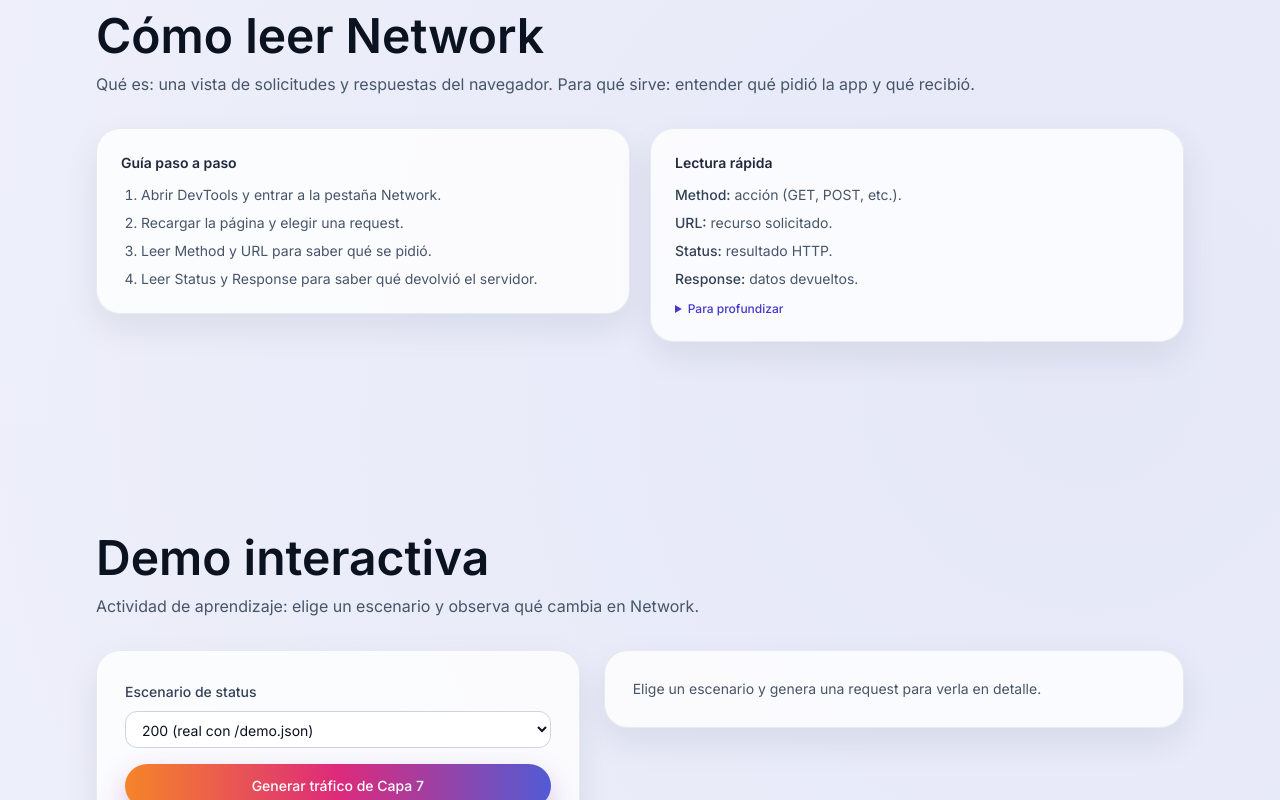
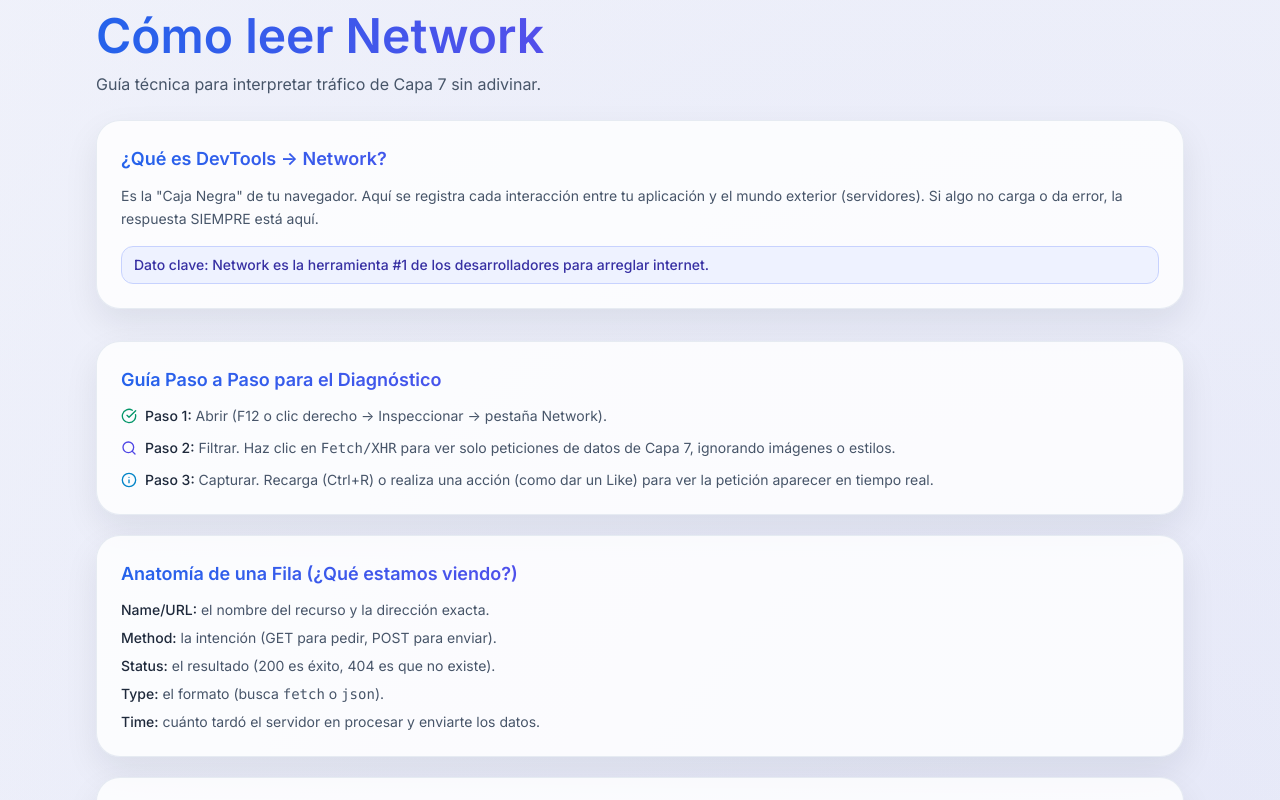
Before and after one commit to Kamolchig/capa-7-modelo-osi-demo, a React (Vite) app: page / in a window 1280 px wide. Shown: the part 6760-7560 px from the top of the page. Built offline with nearby package versions, Linux system fonts and the light colour scheme.

Commit message:
Setup FINAL7

```diff
--- a/src/components/DiagnosticsSection.jsx
+++ b/src/components/DiagnosticsSection.jsx
@@ -1,37 +1,91 @@
 import { Reveal } from './Reveal'
+import { CheckCircle, Info, Search } from 'lucide-react'
 
 export default function DiagnosticsSection() {
   return (
     <section id="diagnostico" className="scroll-mt-28 py-24">
       <Reveal>
-        <h2 className="text-4xl font-semibold text-[#0B1220] sm:text-5xl">Cómo leer Network </h2>
-        <p className="mt-3 max-w-4xl text-slate-600">Qué es: una vista de solicitudes y respuestas del navegador. Para qué sirve: entender qué pidió la app y qué recibió.</p>
+        <h2 className="bg-gradient-to-r from-blue-600 to-purple-600 bg-clip-text text-4xl font-semibold text-transparent sm:text-5xl">Cómo leer Network</h2>
+        <p className="mt-3 max-w-4xl text-slate-600">
+          Guía técnica para interpretar tráfico de Capa 7 sin adivinar.
+        </p>
       </Reveal>
-      <div className="mt-8 grid gap-5 lg:grid-cols-2">
+
+      <Reveal delay={0.02}>
+        <article className="card mt-6 p-6">
+          <h3 className="bg-gradient-to-r from-blue-600 to-purple-600 bg-clip-text text-lg font-semibold text-transparent">¿Qué es DevTools → Network?</h3>
+          <p className="mt-3 text-sm leading-relaxed text-slate-600">
+            Es la &quot;Caja Negra&quot; de tu navegador. Aquí se registra cada interacción entre tu aplicación y el mundo
+            exterior (servidores). Si algo no carga o da error, la respuesta SIEMPRE está aquí.
+          </p>
+          <p className="mt-4 rounded-xl border border-indigo-200 bg-indigo-50 px-3 py-2 text-sm font-medium text-indigo-800">
+            Dato clave: Network es la herramienta #1 de los desarrolladores para arreglar internet.
+          </p>
+        </article>
+      </Reveal>
+
+      <div className="mt-8 space-y-5">
         <Reveal>
           <article className="card p-6">
-            <p className="text-sm font-semibold text-slate-800">Guía paso a paso</p>
-            <ol className="mt-3 list-decimal space-y-2 pl-5 text-sm text-slate-600">
-              <li>Abrir DevTools y entrar a la pestaña Network.</li>
-              <li>Recargar la página y elegir una request.</li>
-              <li>Leer Method y URL para saber qué se pidió.</li>
-              <li>Leer Status y Response para saber qué devolvió el servidor.</li>
+            <h3 className="bg-gradient-to-r from-blue-600 to-purple-600 bg-clip-text text-lg font-semibold text-transparent">Guía Paso a Paso para el Diagnóstico</h3>
+            <ol className="mt-3 space-y-3 text-sm text-slate-600">
+              <li className="flex gap-2">
+                <CheckCircle className="mt-0.5 h-4 w-4 text-emerald-600" />
+                <span>
+                  <span className="font-medium text-slate-800">Paso 1:</span> Abrir (F12 o clic derecho → Inspeccionar →
+                  pestaña Network).
+                </span>
+              </li>
+              <li className="flex gap-2">
+                <Search className="mt-0.5 h-4 w-4 text-indigo-600" />
+                <span>
+                  <span className="font-medium text-slate-800">Paso 2:</span> Filtrar. Haz clic en <code>Fetch/XHR</code> para
+                  ver solo peticiones de datos de Capa 7, ignorando imágenes o estilos.
+                </span>
+              </li>
+              <li className="flex gap-2">
+                <Info className="mt-0.5 h-4 w-4 text-sky-600" />
+                <span>
+                  <span className="font-medium text-slate-800">Paso 3:</span> Capturar. Recarga (Ctrl+R) o realiza una acción
+                  (como dar un Like) para ver la petición aparecer en tiempo real.
+                </span>
+              </li>
             </ol>
           </article>
         </Reveal>
+
+        <Reveal delay={0.05}>
+          <article className="card p-6">
+            <h3 className="bg-gradient-to-r from-blue-600 to-purple-600 bg-clip-text text-lg font-semibold text-transparent">Anatomía de una Fila (¿Qué estamos viendo?)</h3>
+            <ul className="mt-3 space-y-2 text-sm text-slate-600">
+              <li><span className="font-medium text-slate-800">Name/URL:</span> el nombre del recurso y la dirección exacta.</li>
+              <li><span className="font-medium text-slate-800">Method:</span> la intención (GET para pedir, POST para enviar).</li>
+              <li><span className="font-medium text-slate-800">Status:</span> el resultado (200 es éxito, 404 es que no existe).</li>
+              <li><span className="font-medium text-slate-800">Type:</span> el formato (busca <code>fetch</code> o <code>json</code>).</li>
+              <li><span className="font-medium text-slate-800">Time:</span> cuánto tardó el servidor en procesar y enviarte los datos.</li>
+            </ul>
+          </article>
+        </Reveal>
+
         <Reveal delay={0.07}>
           <article className="card p-6">
-            <p className="text-sm font-semibold text-slate-800">Lectura rápida</p>
+            <h3 className="bg-gradient-to-r from-blue-600 to-purple-600 bg-clip-text text-lg font-semibold text-transparent">El Panel de Detalles (La Verdad del Mensaje)</h3>
             <ul className="mt-3 space-y-2 text-sm text-slate-600">
-              <li><span className="font-medium text-slate-700">Method:</span> acción (GET, POST, etc.).</li>
-              <li><span className="font-medium text-slate-700">URL:</span> recurso solicitado.</li>
-              <li><span className="font-medium text-slate-700">Status:</span> resultado HTTP.</li>
-              <li><span className="font-medium text-slate-700">Response:</span> datos devueltos.</li>
+              <li><span className="font-medium text-slate-700">Headers:</span> aquí ves la negociación; revisa si el token de autorización está presente.</li>
+              <li><span className="font-medium text-slate-700">Payload:</span> aquí ves EXACTAMENTE lo que tú enviaste (por ejemplo, texto de formulario).</li>
+              <li><span className="font-medium text-slate-700">Response:</span> aquí ves lo que el servidor te devolvió (JSON con datos).</li>
+              <li><span className="font-medium text-slate-700">Preview:</span> versión visual y más legible del JSON.</li>
             </ul>
-            <details className="mt-3 text-xs text-slate-600">
-              <summary className="cursor-pointer font-medium text-indigo-700">Para profundizar</summary>
-              <p className="mt-2">Puedes explorar luego códigos como 304, 401 o 5xx para entender escenarios más avanzados.</p>
-            </details>
+          </article>
+        </Reveal>
+
+        <Reveal delay={0.09}>
+          <article className="card p-6">
+            <h3 className="bg-gradient-to-r from-blue-600 to-purple-600 bg-clip-text text-lg font-semibold text-transparent">Tips de Experto</h3>
+            <ul className="mt-3 space-y-2 text-sm text-slate-600">
+              <li><span className="font-medium text-rose-700">Rojo = Problema:</span> si la fila está en rojo, suele haber error 4xx o 5xx.</li>
+              <li><span className="font-medium text-slate-800">Waterfall:</span> esa barra de colores te dice si el retraso fue por tu internet o porque el servidor es lento.</li>
+            </ul>
           </article>
         </Reveal>
       </div>
```
